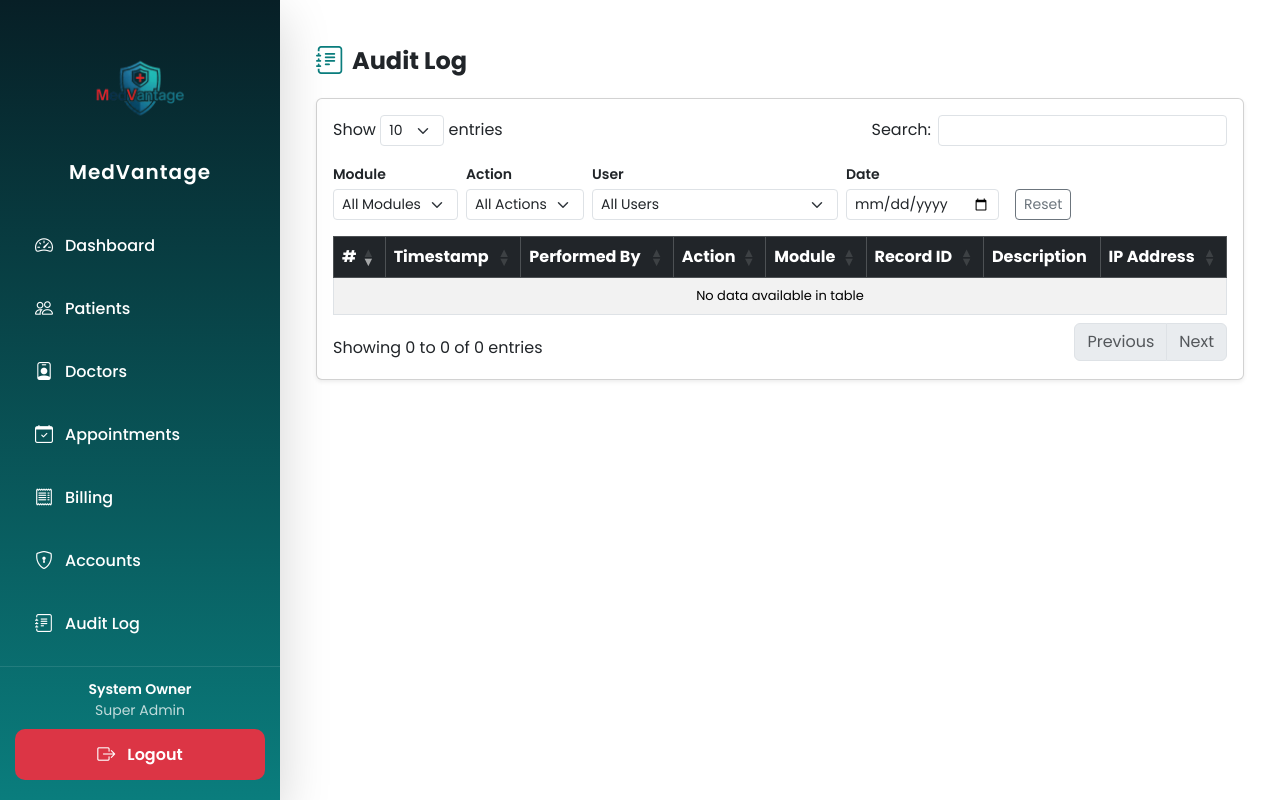
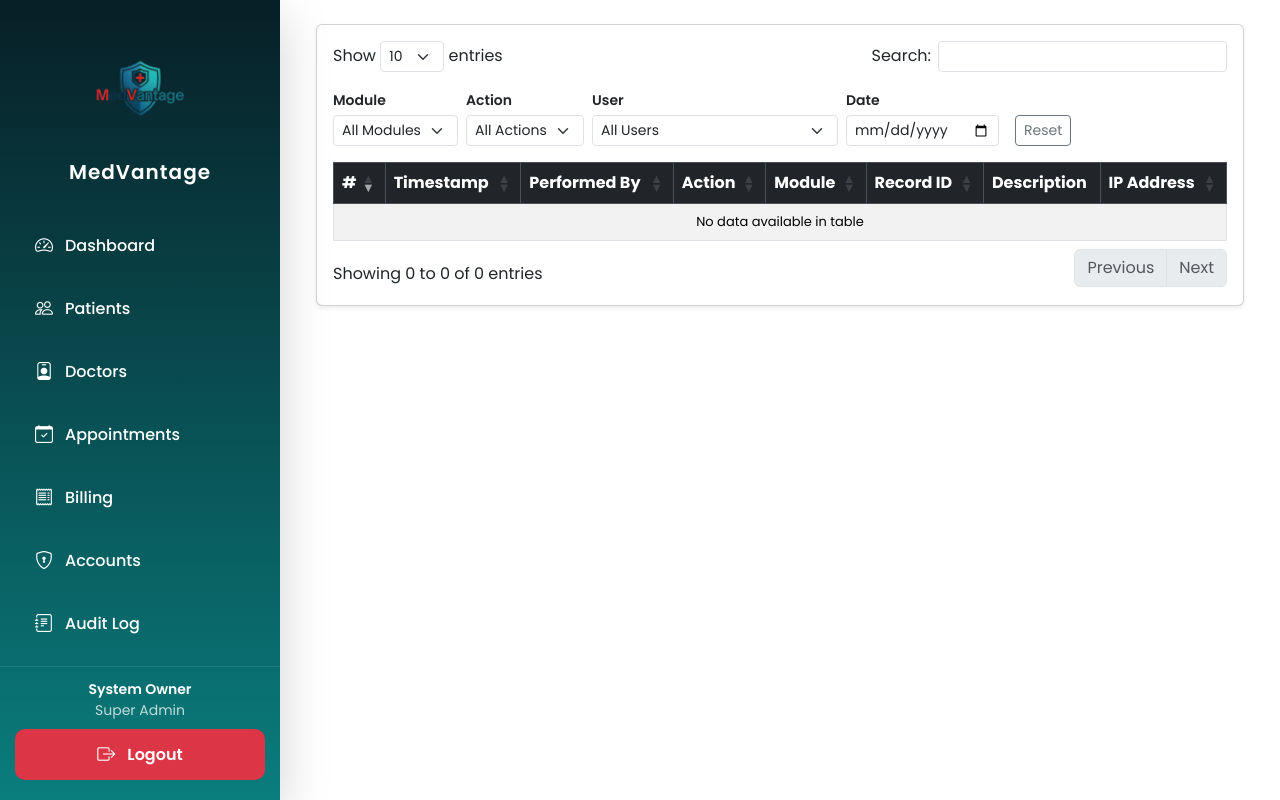
Before and after one commit to grthvn265/medvantage, a PHP site: page /audit_log.php in a window 1280 px wide. Run offline with PHP 8.4, Linux system fonts and the light colour scheme; a user stored in the database is signed in; data comes from the database, SQL or seed files in the repository; data that the repository does not hold is empty; some libraries are stand-ins or nearby versions.

Commit message:
Remove redundant header from audit log page for cleaner layout

```diff
--- a/modules/audit_log/audit_log.php
+++ b/modules/audit_log/audit_log.php
@@ -119,11 +119,6 @@ function actionBadge(string $action, array $map): string
 
 <div class="content-wrapper p-4">
     <div class="container-fluid">
-
-        <div class="d-flex align-items-center mb-3 mt-3">
-            <i class="bi bi-journal-text fs-3 me-2 text-teal" style="color:#0a7d7d"></i>
-            <h4 class="mb-0 fw-bold">Audit Log</h4>
-        </div>
 
         <div class="card shadow-sm">
             <div class="card-body">
```
